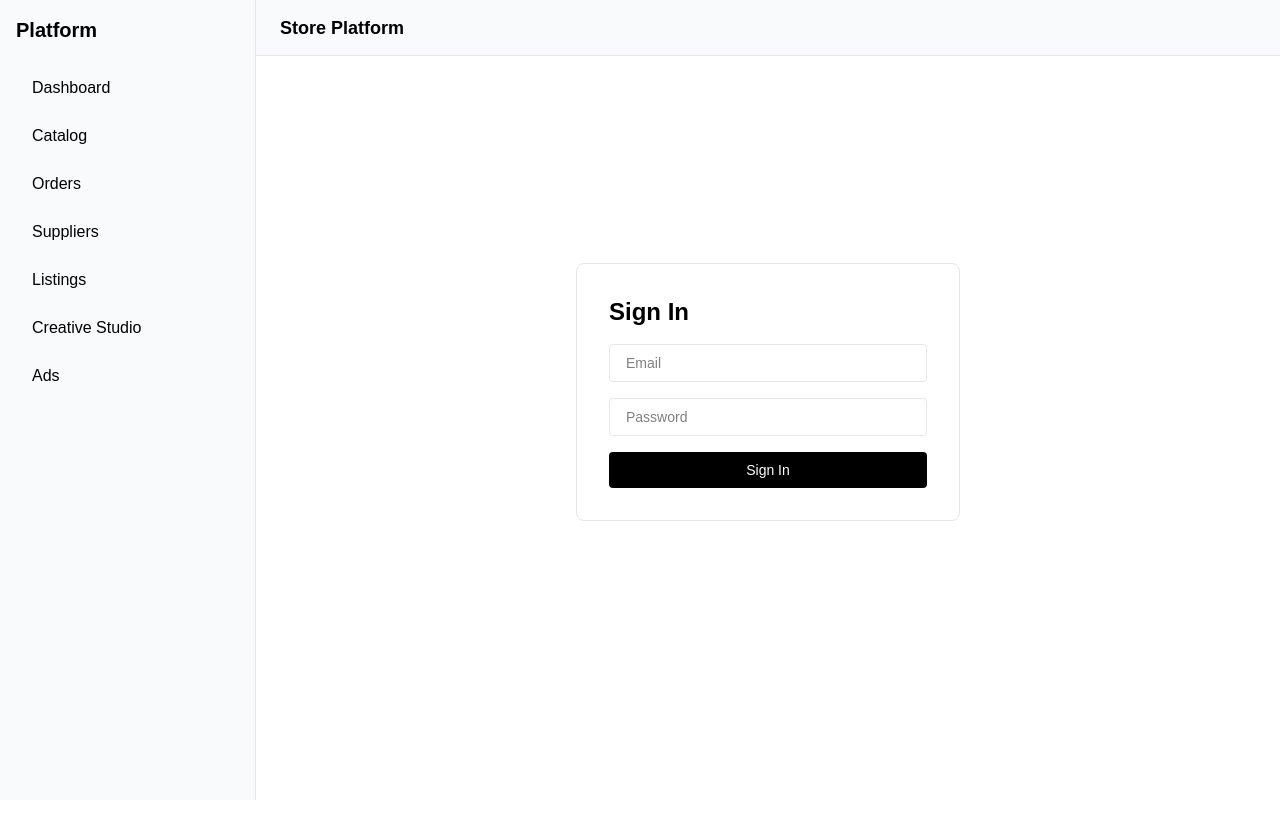
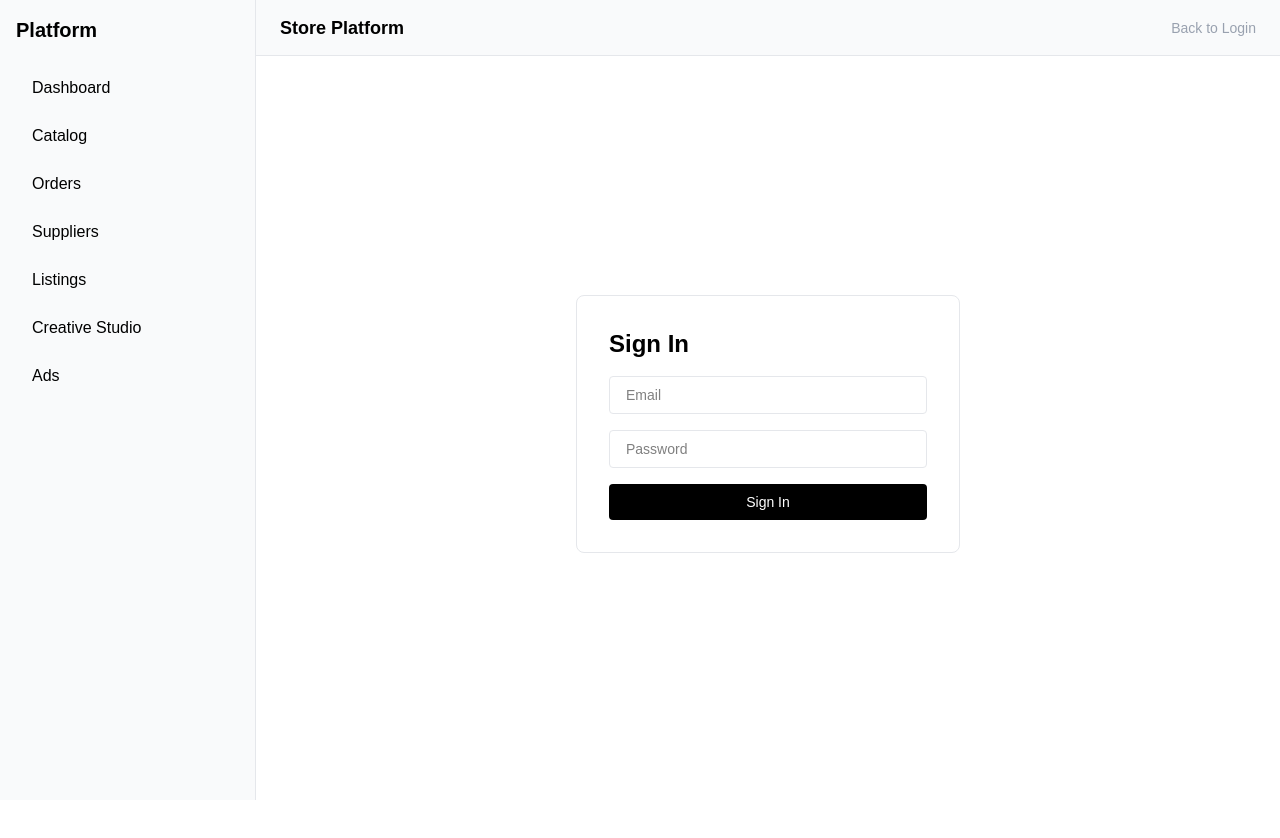
Before and after one commit to bryand-dubz/template, a Next.js app: page / in a window 1280 px wide. Shown: the top 838 px of the page. Built offline with nearby package versions, Linux system fonts and the light colour scheme; no server answers.

Commit message:
added to app/page.tsx and components/TopNav.tsx

```diff
--- a/app/page.tsx
+++ b/app/page.tsx
@@ -1,6 +1,7 @@
+
 "use client"
 
-import { useState } from "react"
+import { useState, useEffect } from "react"
 import { supabase } from "@/utils/supabase"
 import { useRouter } from "next/navigation"
 
@@ -8,7 +9,14 @@ export default function Home() {
   const [email, setEmail] = useState("")
   const [password, setPassword] = useState("")
   const [error, setError] = useState("")
+  const [isLoggedIn, setIsLoggedIn] = useState(false)
   const router = useRouter()
+
+  useEffect(() => {
+    supabase.auth.getSession().then(({ data: { session } }) => {
+      setIsLoggedIn(!!session)
+    })
+  }, [])
 
   async function handleLogin() {
     const { error } = await supabase.auth.signInWithPassword({
@@ -19,12 +27,34 @@ export default function Home() {
     if (error) {
       setError(error.message)
     } else {
+      setIsLoggedIn(true)
       router.push("/dashboard")
     }
   }
 
+  async function handleSignOut() {
+    await supabase.auth.signOut()
+    setIsLoggedIn(false)
+  }
+
+  if (isLoggedIn) {
+    return (
+      <div className="min-h-screen flex items-center justify-center bg-white pb-32">
+        <div className="flex flex-col gap-4 w-full max-w-sm p-8 border border-gray-200 rounded-lg text-center">
+          <h1 className="text-2xl font-bold text-black">You're already signed in!</h1>
+          <button
+            onClick={handleSignOut}
+            className="bg-black text-white rounded px-4 py-2 text-sm hover:bg-gray-800 transition"
+          >
+            Sign Out
+          </button>
+        </div>
+      </div>
+    )
+  }
+
   return (
-    <div className="h-screen flex items-center justify-center bg-white pb-48">
+    <div className="min-h-screen flex items-center justify-center bg-white pb-32">
       <div className="flex flex-col gap-4 w-full max-w-sm p-8 border border-gray-200 rounded-lg">
         <h1 className="text-2xl font-bold text-black">Sign In</h1>
         {error && <p className="text-red-500 text-sm">{error}</p>}
--- a/components/TopNav.tsx
+++ b/components/TopNav.tsx
@@ -1,7 +1,12 @@
+import Link from "next/link"
+
 export default function TopNav() {
     return (
-        <nav className="w-full h-14 bg-gray-50 border-b border-gray-200 flex items-center px-6">
+        <nav className="w-full h-14 bg-gray-50 border-b border-gray-200 flex items-center justify-between px-6">
             <h1 className="text-lg font-semibold text-black">Store Platform</h1>
+            <Link href="/" className="text-sm text-gray-400 hover:text-gray-600 transition">
+                Back to Login
+            </Link>
         </nav>
     )
 }
```
